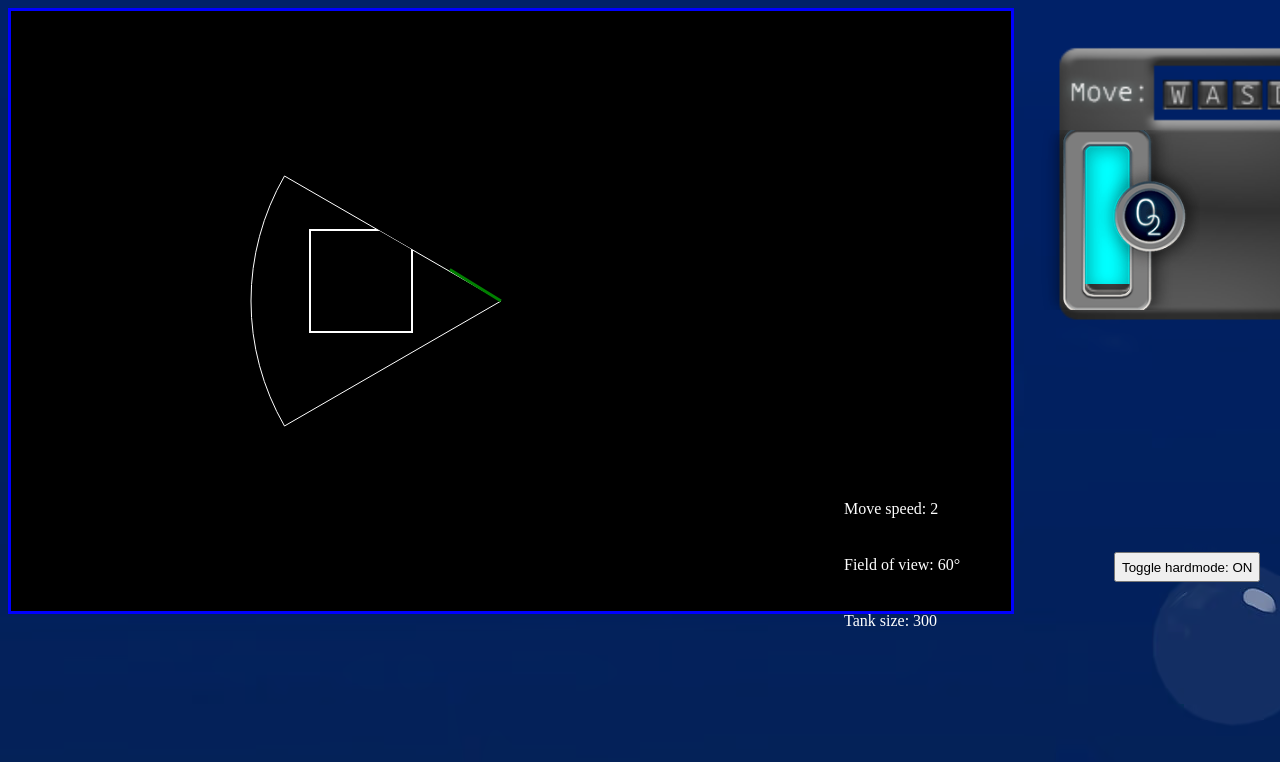
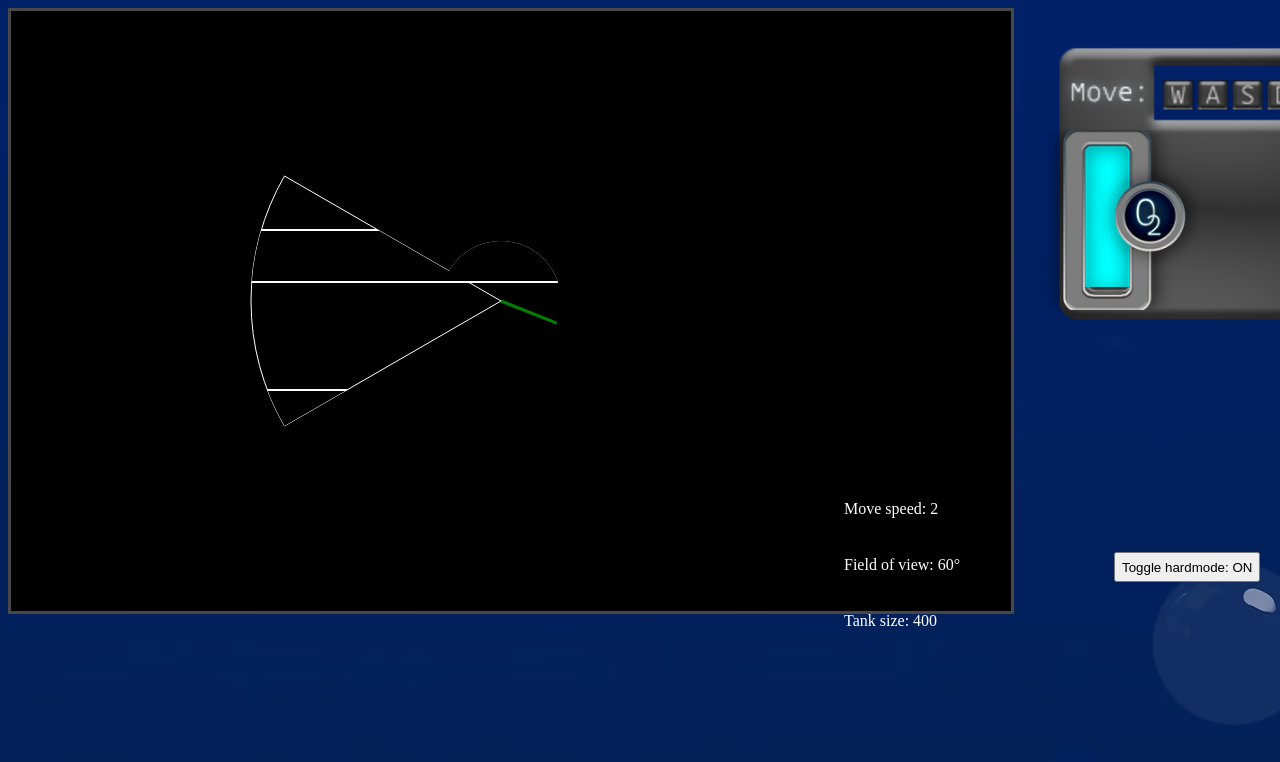
Before and after one commit to derpylama/gameon, a plain HTML site: page index.html in a window 1280 px wide. Shown: the top 762 px of the page. Drawn offline with Linux system fonts and the light colour scheme.

Commit message:
game complete

```diff
--- a/index.css
+++ b/index.css
@@ -4,7 +4,7 @@ body{
 }
 
 canvas{
-    border: solid blue;
+    border: solid rgb(72, 72, 72);
 }
 
 #GUI{
--- a/index.js
+++ b/index.js
@@ -33,9 +33,9 @@ var FovBonus = 0;
 var viewDistance = 250;
 var viewAngle = 60;
 var speed = 2;
-var rotationSpeed = 1;
+var rotationSpeed = 1.75;
 var startOxygenLevel = oxygen.offsetHeight;
-var oxygenTickSpeed = 300;
+var oxygenTickSpeed = 400;
 var lastOxygenTick = 0;
 var oxygenReductionSpeed = 1;
 var gameEnded = false;
@@ -246,21 +246,29 @@ class PickupableItem{
             }
         }
         if(this.itemType == "finishLevel"){
-            for (let index = 0; index < levelList.length; index++) {
-                var level = levelList[index];
+           if(currentLevel == lv1List){
+                currentLevel = lv2List;
+                objList = lv2List;
+           }
 
-                if(currentLevel == level){
+           else if(currentLevel == lv2List){
+                currentLevel = lv3List;
+                objList = lv3List;
+           }
 
-                    if(!levelList[index + 1] == undefined){
-                        currentLevel = levelList[index + 1];
-                        objList = currentLevel;
+           else if(currentLevel == lv3List){
+                alert("Game complete")
+           }
 
-                    }
-                    else{
-                        alert("Game Complete")
-                    }
-                }
+           for (let index = 0; index < objList.length; index++) {
+            var element = objList[index];
+
+            if(element == this){
+                objList.splice(index, 1);
             }
+        }
+
+
         }
     }
 
@@ -550,16 +558,126 @@ var gui = new Gui();
 objList = [];
 lv1List = [];
 
-lv1List.push(new Wall(300,220,100,100,""));
+lv1List.push(new Wall(100,220,600,50,""));
+lv1List.push(new Wall(100,380,740,50,""));
+lv1List.push(new Wall(790,178,50,200,""));
+lv1List.push(new Wall(940,50,50,200,""));
+lv1List.push(new Wall(1190,150,50,150,""));
+lv1List.push(new Wall(1190,150,150,50,""));
+lv1List.push(new Wall(-40,10,50,1100,""));
+lv1List.push(new Wall(100,520,50,600,""));
+lv1List.push(new Wall(240,520,50,350,""));
+lv1List.push(new Wall(380,520,200,50,""));
+lv1List.push(new Wall(380,660,200,50,""));
+lv1List.push(new Wall(240,860,200,50,""));
+lv1List.push(new Wall(530,520,50,390,""));
+lv1List.push(new Wall(700,380,50,390,""));
+lv1List.push(new Wall(12,10,2000,50,""));
+lv1List.push(new Wall(940,380,500,50,""));
+lv1List.push(new Wall(1440,10,50,1200,""));
+lv1List.push(new Wall(940,380,50,200,""));
+lv1List.push(new Wall(1152,520,50,200,""));
+lv1List.push(new Wall(752,680,600,50,""));
+lv1List.push(new Wall(1152,680,50,150,""));
+lv1List.push(new Wall(752,940,740,50,""));
+lv1List.push(new Wall(700,880,50,190,""));
+lv1List.push(new Wall(-210,1050,960,50,""));
+lv1List.push(new PickupableItem(480,575, oxygenTankImg.width, oxygenTankImg.height,"oxygenTank"))
+lv1List.push(new PickupableItem(780,575, oxygenTankImg.width, oxygenTankImg.height,"oxygenTank"))
+lv1List.push(new PickupableItem(1275,210, oxygenTankImg.width, oxygenTankImg.height,"oxygenTank"))
+lv1List.push(new PickupableItem(1220,580,exitImg.width * 0.75, exitImg.height * 0.75,"finishLevel"))
 
-lv1List.push(new PickupableItem(50,50, oxygenTankImg.width, oxygenTankImg.height,"oxygenTank"))
-lv1List.push(new PickupableItem(100,50,exitImg.width * 0.75, exitImg.height * 0.75,"finishLevel"))
-lv1List.push(new PickupableItem(150,400, uppgradeImg.width/2, uppgradeImg.height/2,"upgrade"))
+lv2List = [];
+
+lv2List.push(new Wall(100,380,740,50,""));
+lv2List.push(new Wall(790,178,50,200,""));
+lv2List.push(new Wall(940,50,50,200,""));
+lv2List.push(new Wall(100,50,50,200,""));
+lv2List.push(new Wall(300,178,50,200,""));
+lv2List.push(new Wall(1190,550,50,150,""));
+lv2List.push(new Wall(890,550,350,50,""));
+lv2List.push(new Wall(-40,10,50,1225,""));
+lv2List.push(new Wall(1302,730,50,150,""));
+lv2List.push(new Wall(1150,800,50,150,""));
+lv2List.push(new Wall(900,950,50,300,""));
+lv2List.push(new Wall(1140,408,50,140,""));
+lv2List.push(new Wall(100,432,50,500,""));
+lv2List.push(new Wall(340,550,50,350,""));
+lv2List.push(new Wall(530,550,50,350,""));
+lv2List.push(new Wall(700,550,50,210,""));
+lv2List.push(new Wall(12,10,2000,50,""));
+lv2List.push(new Wall(940,380,250,50,""));
+lv2List.push(new Wall(1340,380,125,50,""));
+lv2List.push(new Wall(1240,190,225,50,""));
+lv2List.push(new Wall(1440,10,50,1200,""));
+lv2List.push(new Wall(940,680,50,300,""));
+lv2List.push(new Wall(752,680,600,50,""));
+lv2List.push(new Wall(752,940,740,50,""));
+lv2List.push(new Wall(700,880,50,190,""));
+lv2List.push(new Wall(-40,1050,560,50,""));
+lv2List.push(new Wall(-40,1200,938,50,""));
+
+lv2List.push(new PickupableItem(1025,800,exitImg.width * 0.75, exitImg.height * 0.75,"finishLevel"))
+lv2List.push(new PickupableItem(825,800, oxygenTankImg.width, oxygenTankImg.height,"oxygenTank"))
+lv2List.push(new PickupableItem(1350,80, oxygenTankImg.width, oxygenTankImg.height,"oxygenTank"))
+lv2List.push(new PickupableItem(1070,450, oxygenTankImg.width, oxygenTankImg.height,"oxygenTank"))
+lv2List.push(new PickupableItem(50,1110, oxygenTankImg.width, oxygenTankImg.height,"oxygenTank"))
+lv2List.push(new PickupableItem(870,385, uppgradeImg.width/2, uppgradeImg.height/2,"upgrade"))
+lv2List.push(new PickupableItem(440,725, uppgradeImg.width/2, uppgradeImg.height/2,"upgrade"))
+
+lv3List = [];
+
+lv3List.push(new Wall(-100,1000,1600,50,""));
+lv3List.push(new Wall(1000,850,500,50,""));
+lv3List.push(new Wall(1500,850,50,200,""));
+lv3List.push(new Wall(1000,-600,50,1500,""));
+lv3List.push(new Wall(-100,-100,50,1200,""));
+lv3List.push(new Wall(-100,-100,1000,50,""));
+lv3List.push(new Wall(-100,-600,1100,50,""));
+lv3List.push(new Wall(-100,-600,1100,50,""));
+lv3List.push(new Wall(-100,-600,50,500,""));
+lv3List.push(new Wall(100,-600,50,300,""));
+lv3List.push(new Wall(1150,400,50,300,""));
+lv3List.push(new Wall(1000,400,200,50,""));
+lv3List.push(new Wall(400,-600,50,150,""));
+lv3List.push(new Wall(50,-300,100,50,""));
+lv3List.push(new Wall(400,-302,400,50,""));
+lv3List.push(new Wall(300,100,400,50,""));
+lv3List.push(new Wall(300,702,600,50,""));
+lv3List.push(new Wall(850,452,50,300,""));
+lv3List.push(new Wall(100,452,50,300,""));
+lv3List.push(new Wall(600,300,400,50,""));
+lv3List.push(new Wall(600,300,50,400,""));
+lv3List.push(new Wall(650,-302,50,400,""));
+lv3List.push(new Wall(300,100,50,500,""));
+lv3List.push(new Wall(100,400,250,50,""));
+lv3List.push(new Wall(300,850,500,50,""));
+lv3List.push(new Wall(800,850,50,200,""));
+lv3List.push(new Wall(100,900,50,150,""));
+lv3List.push(new Wall(-100,250,300,50,""));
+lv3List.push(new Wall(100,100,197,50,""));
+lv3List.push(new Wall(353,550,147,50,""));
+lv3List.push(new Wall(450,400,147,50,""));
+lv3List.push(new Wall(753,452,147,50,""));
+lv3List.push(new Wall(600,580,147,50,""));
+lv3List.push(new Wall(700,580,50,120,""));
+
+lv3List.push(new PickupableItem(785,600, oxygenTankImg.width, oxygenTankImg.height,"oxygenTank"))
+lv3List.push(new PickupableItem(780,520, uppgradeImg.width/2, uppgradeImg.height/2,"upgrade"))
+
+lv3List.push(new PickupableItem(10,-520, oxygenTankImg.width, oxygenTankImg.height,"oxygenTank"))
+lv3List.push(new PickupableItem(0,-400, uppgradeImg.width/2, uppgradeImg.height/2,"upgrade"))
+
+lv3List.push(new PickupableItem(575,-15, oxygenTankImg.width, oxygenTankImg.height,"oxygenTank"))
+
+lv3List.push(new PickupableItem(1400,911,exitImg.width * 0.75, exitImg.height * 0.75,"finishLevel"))
 
 objList = lv1List;
 currentLevel = lv1List;
 
 levelList.push(lv1List);
+levelList.push(lv2List);
+levelList.push(lv3List);
 
 function gameLoop (){
     ctx.reset();
```
